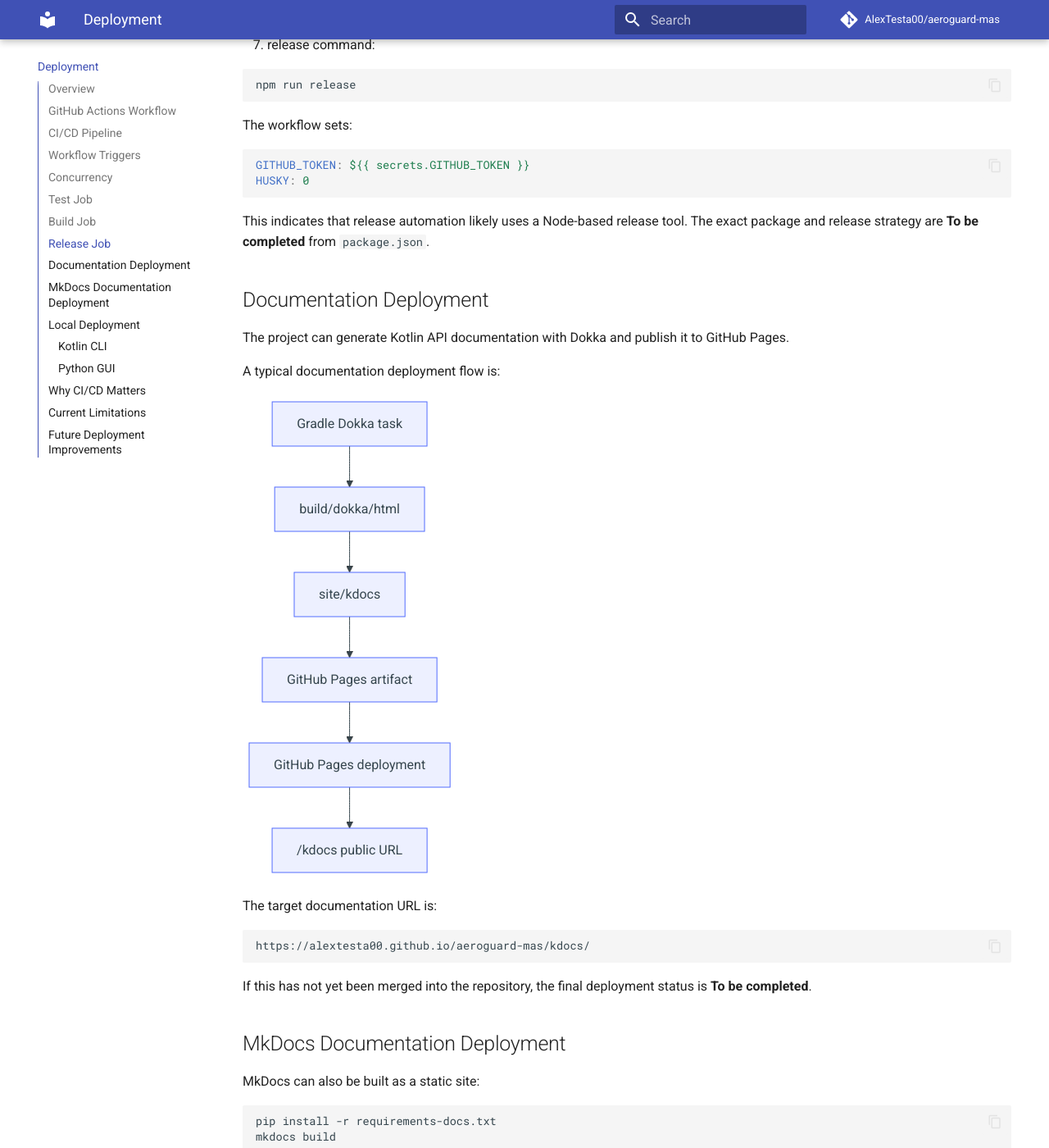
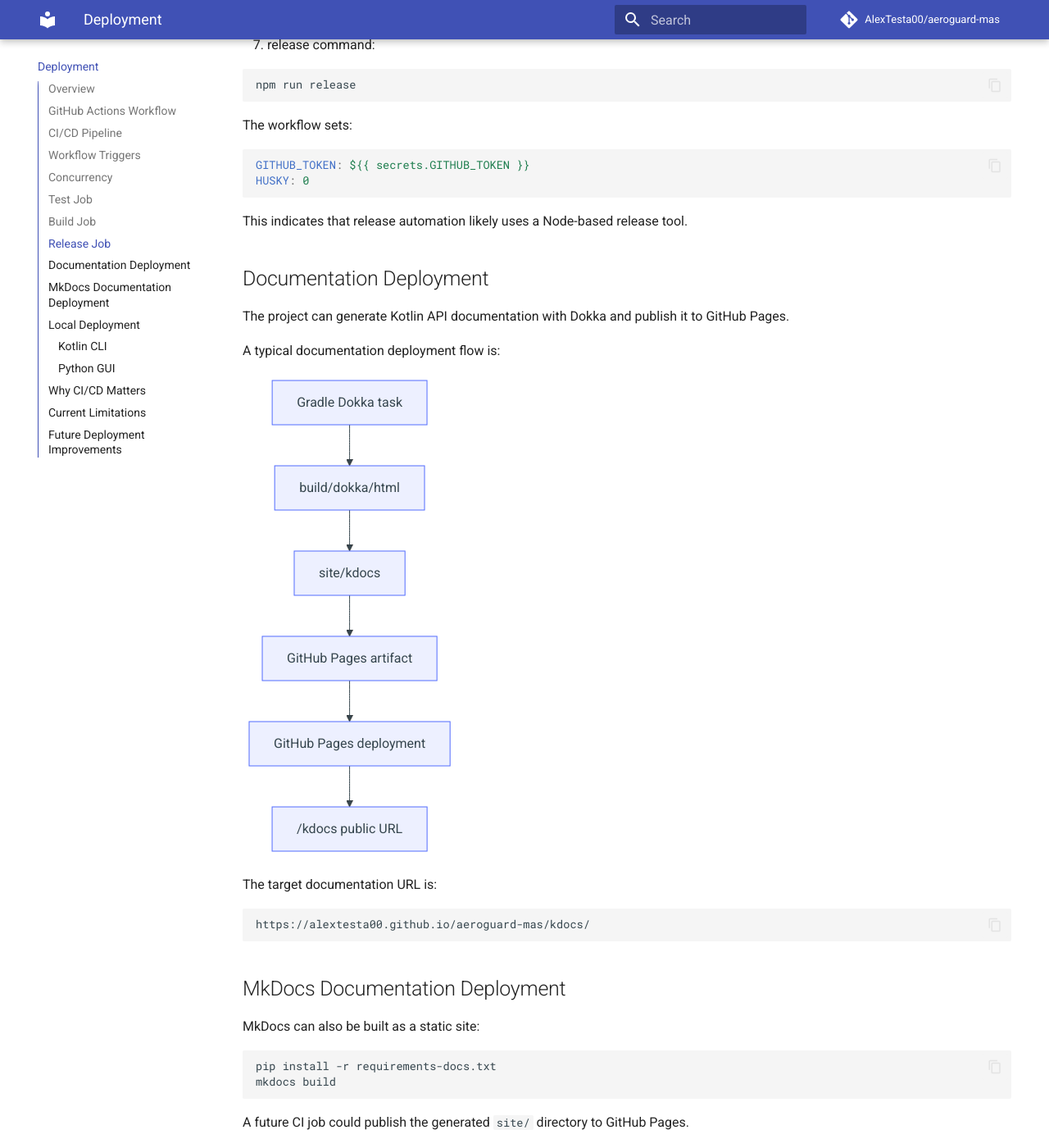
Before and after one commit to AlexTesta00/aeroguard-mas, an MkDocs documentation site: the page built from docs/deployment.md, in a window 1280 px wide and 1400 px high, scrolled down 4718 px. Shown: the whole window at 82% size. Built offline with MkDocs 1.6.1 and Material for MkDocs 9.7.7, drawn with Linux system fonts in a browser that asks for light colours; comment, search, counter and statistics services are not loaded; some of the changed text lies outside the part shown.

Commit message:
docs: remove TODO

````diff
--- a/docs/deployment.md
+++ b/docs/deployment.md
@@ -161,7 +161,7 @@ GITHUB_TOKEN: ${{ secrets.GITHUB_TOKEN }}
 HUSKY: 0
 ```
 
-This indicates that release automation likely uses a Node-based release tool. The exact package and release strategy are **To be completed** from `package.json`.
+This indicates that release automation likely uses a Node-based release tool.
 
 ## Documentation Deployment
 
@@ -183,8 +183,6 @@ The target documentation URL is:
 ```text
 https://alextesta00.github.io/aeroguard-mas/kdocs/
 ```
-
-If this has not yet been merged into the repository, the final deployment status is **To be completed**.
 
 ## MkDocs Documentation Deployment
 
@@ -252,7 +250,6 @@ The workflow improves the project by:
 
 - No Docker packaging is currently documented.
 - The GUI is not deployed as a hosted application.
-- Release automation details depend on the Node configuration and are **To be completed**.
 - KDocs publishing depends on GitHub Pages configuration.
 - No binary distribution strategy is documented yet.
 
````
Also changed, not shown: docs/code.md (+1 -1 lines), docs/tech-stack.md (+0 -2 lines), docs/testing.md (+0 -2 lines).
